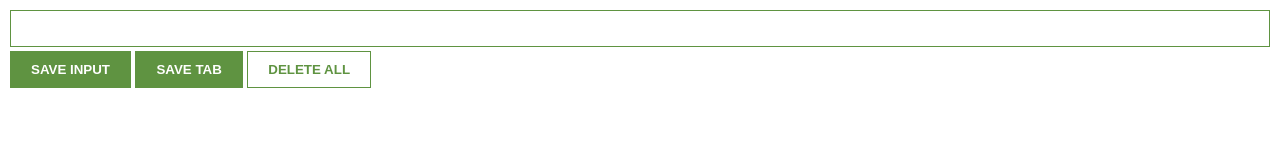
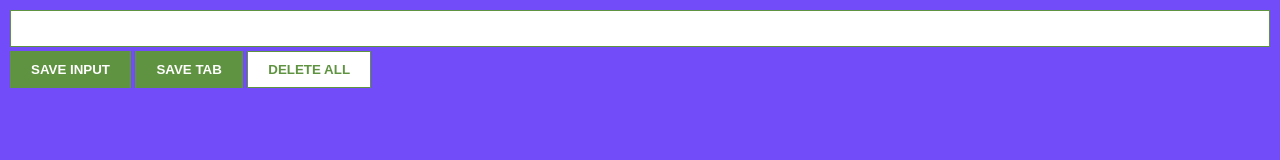
Before and after one commit to gitapohorila/link-saver-extension, a website built with Vite: page index.html in a window 1280 px wide. Built offline with nearby package versions, Linux system fonts and the light colour scheme.

Commit message:
changed body's background color

```diff
--- a/index.css
+++ b/index.css
@@ -3,6 +3,7 @@ body {
     padding: 10px;
     font-family: Arial, Helvetica, sans-serif;
     min-width: 400px;
+    background: #724CF9;
 }
 
 input {
```
